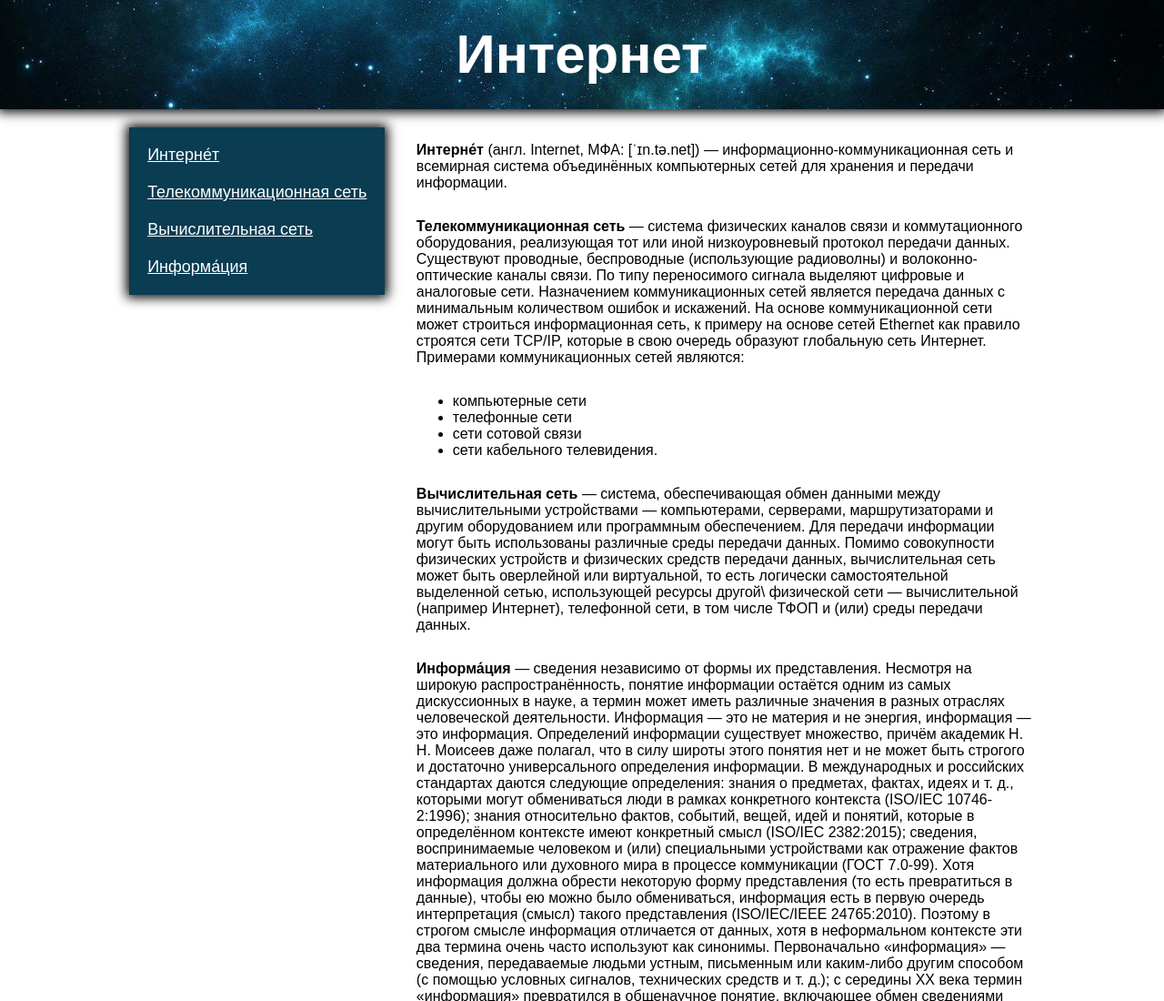
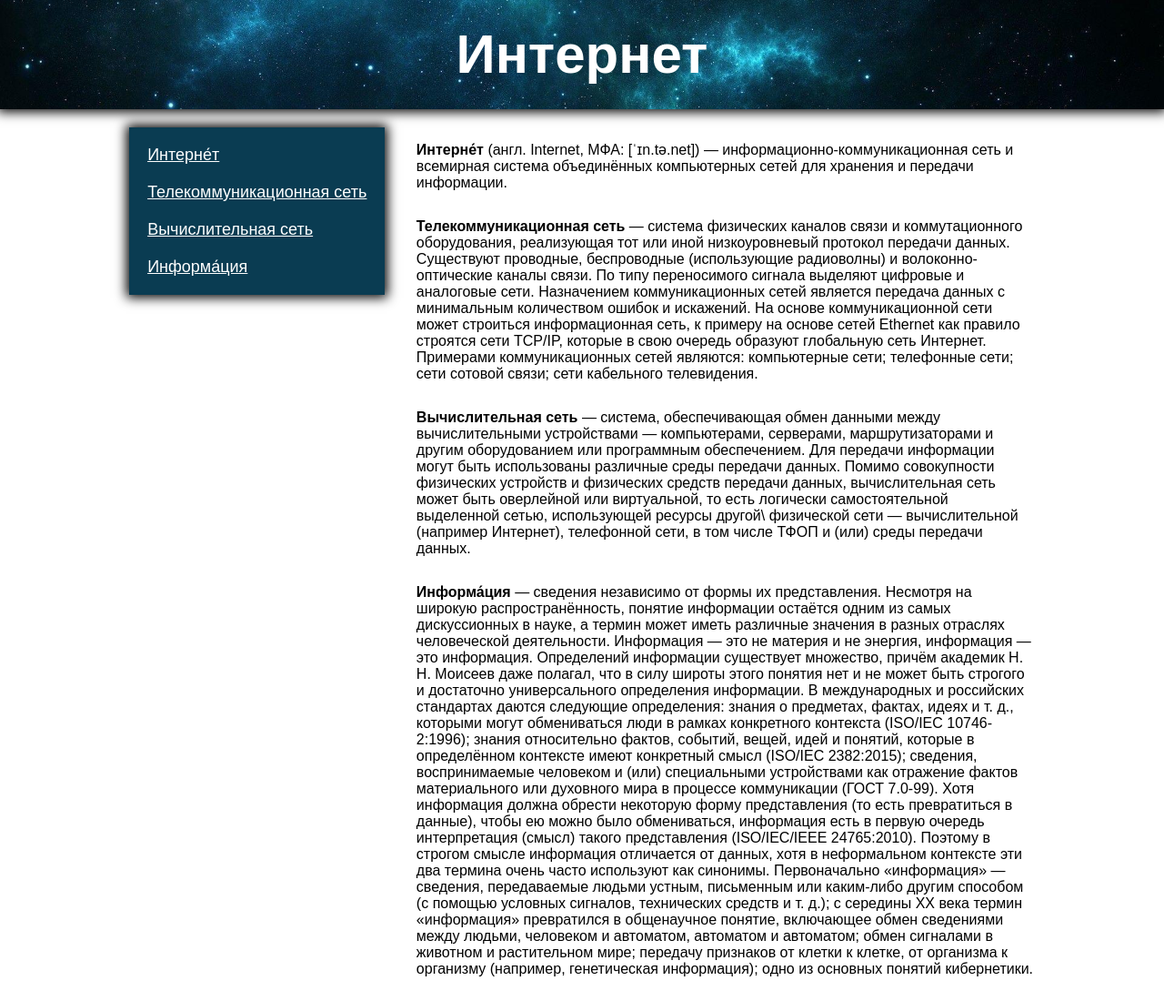
Before and after one commit to test-github-001/test-task-5, a plain HTML site: page index.html in a window 1280 px wide. Shown: the top 1100 px of the page at 91% size. Drawn offline with Linux system fonts and the light colour scheme.

Commit message:
Update index.html

```diff
--- a/index.html
+++ b/index.html
@@ -52,14 +52,8 @@
                     выделяют цифровые и аналоговые сети. Назначением коммуникационных сетей является передача данных с минимальным
                     количеством ошибок и искажений. На основе коммуникационной сети может строиться информационная сеть,
                     к примеру на основе сетей Ethernet как правило строятся сети TCP/IP, которые в свою очередь образуют
-                    глобальную сеть Интернет. Примерами коммуникационных сетей являются:
-                    <ul>
-                        <li>компьютерные сети</li>
-                        <li>телефонные сети</li>
-                        <li>сети сотовой связи</li>
-                        <li>сети кабельного телевидения.</li>
-                    </ul>
-                </p>
+                    глобальную сеть Интернет. Примерами коммуникационных сетей являются: компьютерные сети; телефонные сети; сети
+                    сотовой связи; сети кабельного телевидения.</p>
                 <p id="p-3"><b>Вычислительная сеть</b> — система, обеспечивающая обмен данными между вычислительными
                     устройствами — компьютерами, серверами, маршрутизаторами и другим оборудованием или программным обеспечением.
                     Для передачи информации могут быть использованы различные среды передачи данных. Помимо совокупности
```
